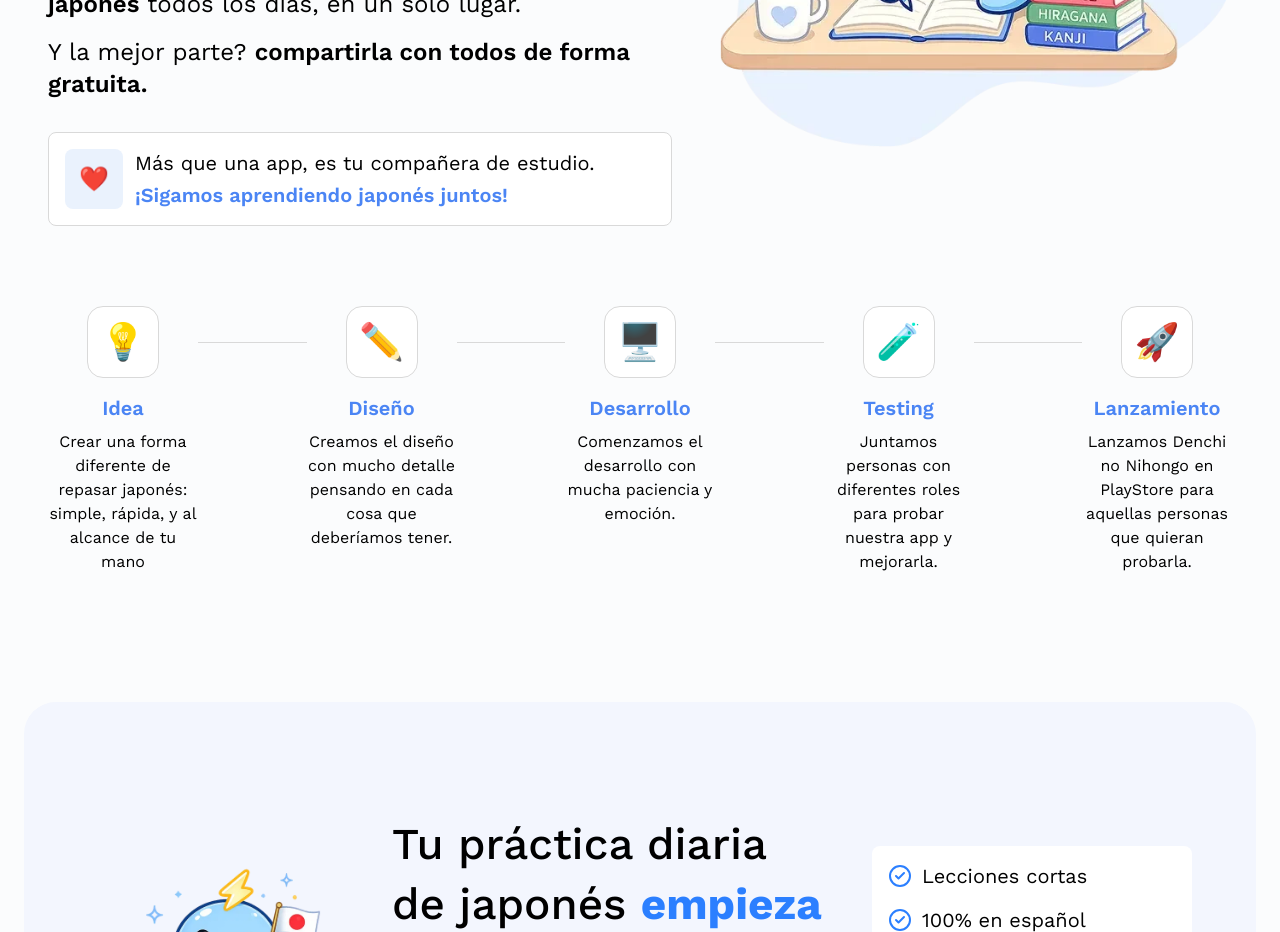
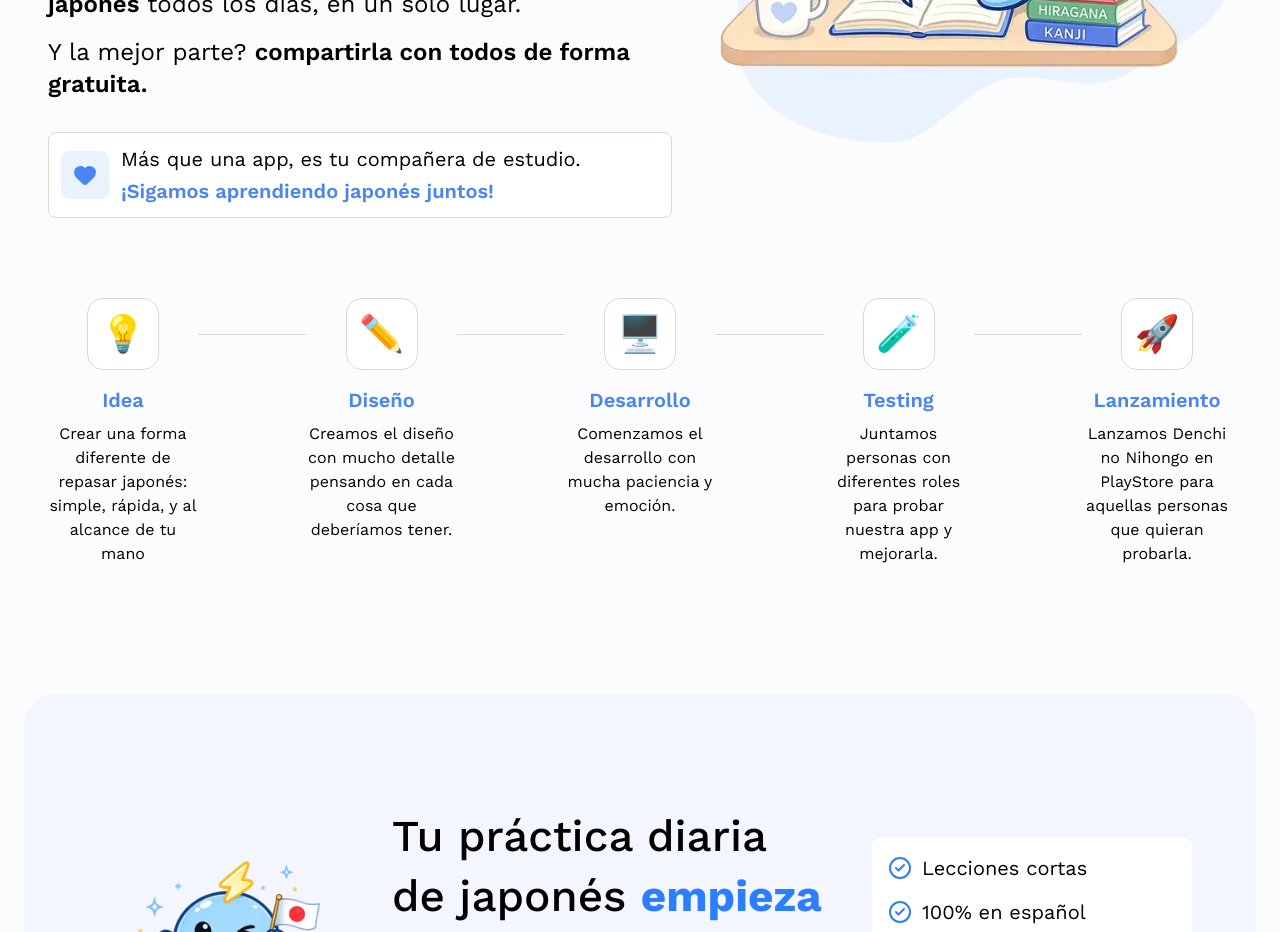
Before and after one commit to Denchirocio/Denchinonihongo, a React (Vite) app: page / in a window 1280 px wide. Shown: the part 1920-2852 px from the top of the page. Built offline with nearby package versions, Linux system fonts and the light colour scheme.

Commit message:
Corazon azul y caja mas compacta en OriginStory

```diff
--- a/src/components/OriginStory.tsx
+++ b/src/components/OriginStory.tsx
@@ -1,4 +1,5 @@
 import { Fragment } from 'react';
+import { Heart } from 'lucide-react';
 import { motion } from 'motion/react';
 import storyIllustration from '../assets/images/story-illustration.webp';
 import { fadeInUp, fadeIn, staggerContainer, viewportOnce } from '../lib/animations';
@@ -73,9 +74,9 @@ export default function OriginStory() {
                 Y la mejor parte? <span className="font-semibold">compartirla con todos de forma gratuita.</span>
               </p>
             </div>
-            <div className="flex items-center gap-3 rounded-lg border border-[#d9d9d9] bg-white p-4">
-              <div className="flex h-[60px] w-[58px] shrink-0 items-center justify-center rounded-lg bg-[#eaf2fd]">
-                <span className="text-2xl">❤️</span>
+            <div className="flex items-center gap-3 rounded-lg border border-[#d9d9d9] bg-white p-3">
+              <div className="flex h-12 w-12 shrink-0 items-center justify-center rounded-lg bg-[#eaf2fd]">
+                <Heart className="h-6 w-6 fill-[#4b85f4] text-[#4b85f4]" />
               </div>
               <div className="flex flex-col gap-1 text-base sm:text-lg lg:text-xl">
                 <p className="text-black">Más que una app, es tu compañera de estudio.</p>
```
